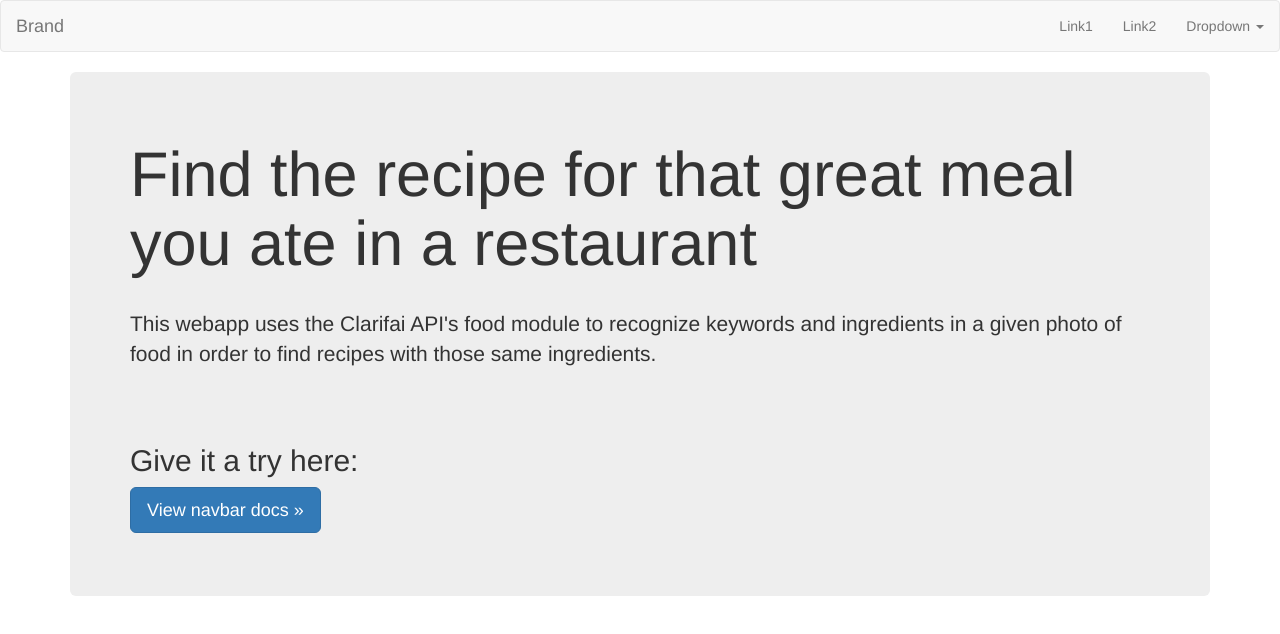
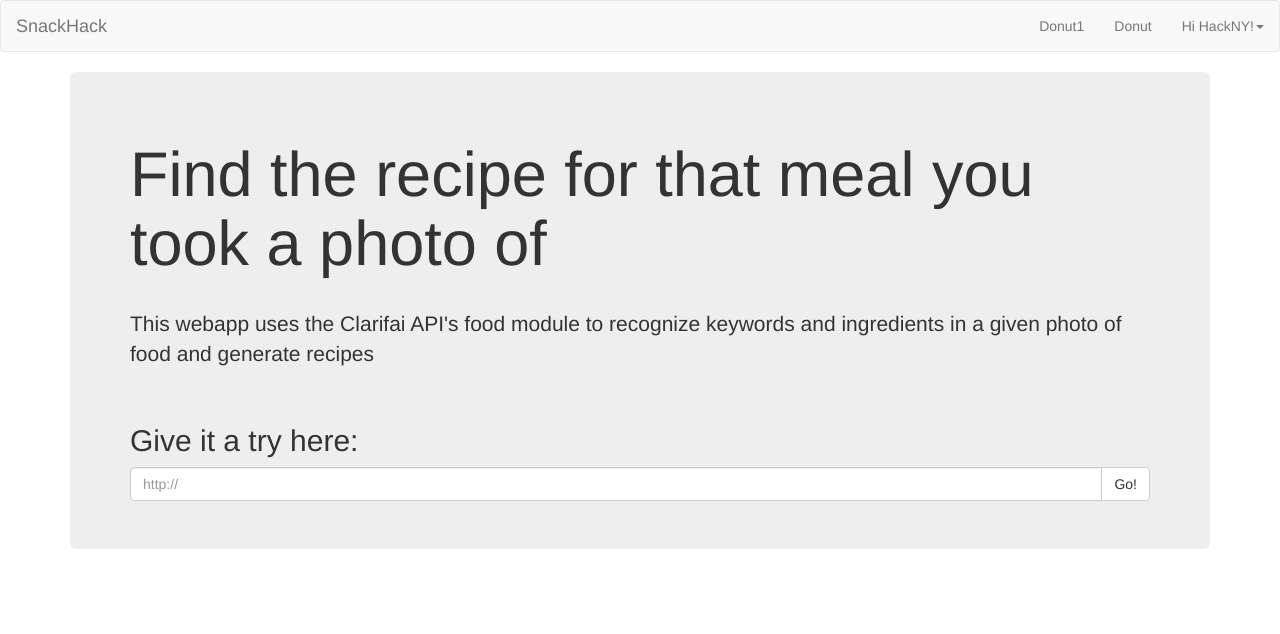
Before and after one commit to rmsim/onehundred, a plain HTML site: page snackhack.html in a window 1280 px wide. Drawn offline with nearby package versions, Linux system fonts and the light colour scheme; files that its build step writes are made by us from their sources.

Commit message:
Update snackhack.html
Added a search bar

```diff
--- a/snackhack.html
+++ b/snackhack.html
@@ -34,7 +34,7 @@
         <span class="icon-bar"></span>
         <span class="icon-bar"></span>
       </button>
-      <a class="navbar-brand" href="#">Brand</a>
+      <a class="navbar-brand" href="#">SnackHack</a>
     </div>
 
     <!-- Collect the nav links, forms, and other content for toggling -->
@@ -64,16 +64,16 @@
         <button type="submit" class="btn btn-default">Submit</button>
       </form> -->
       <ul class="nav navbar-nav navbar-right">
-        <li><a href="#">Link1</a></li>
-        <li><a href="#">Link2</a></li>
+        <li><a href="#">Donut1</a></li>
+        <li><a href="#">Donut</a></li>
         <li class="dropdown">
-          <a href="#" class="dropdown-toggle" data-toggle="dropdown" role="button" aria-haspopup="true" aria-expanded="false">Dropdown <span class="caret"></span></a>
+          <a href="#" class="dropdown-toggle" data-toggle="dropdown" role="button" aria-haspopup="true" aria-expanded="false">Hi HackNY!<span class="caret"></span></a>
           <ul class="dropdown-menu">
             <li><a href="#">Action</a></li>
             <li><a href="#">Another action</a></li>
             <li><a href="#">Something else here</a></li>
             <li role="separator" class="divider"></li>
-            <li><a href="#">Separated link</a></li>
+            <li><a href="#">Log Out</a></li>
           </ul>
         </li>
       </ul>
@@ -84,17 +84,18 @@
 
       <!-- Main component for a primary marketing message or call to action -->
       <div class="jumbotron">
-        <h1>Find the recipe for that great meal you ate in a restaurant</h1>
+        <h1>Find the recipe for that meal you took a photo of</h1>
         <br>
-        <p>This webapp uses the Clarifai API's food module to recognize keywords and ingredients in a given photo of food in order to find recipes with those same ingredients.</p>
-        <br>
+        <p>This webapp uses the Clarifai API's food module to recognize keywords and ingredients in a given photo of food and generate recipes</p>
         <br>
         <h2>Give it a try here:</h2>
-        <p>
-          <a class="btn btn-lg btn-primary" href="../../components/#navbar" role="button">View navbar docs &raquo;</a>
-        </p>
-      </div>
-
-    </div> <!-- /container -->
+          <!--<div class="col-lg-6">-->
+            <div class="input-group">
+              <input type="text" class="form-control" placeholder="http://">
+              <span class="input-group-btn"><button class="btn btn-default" type="button">Go!</button></span>
+            </div><!-- /input-group -->
+          <!--</div><!-- /.col-lg-6 -->
+        </div>
+      </div> <!-- /container -->
   </body>
 </html>
```
